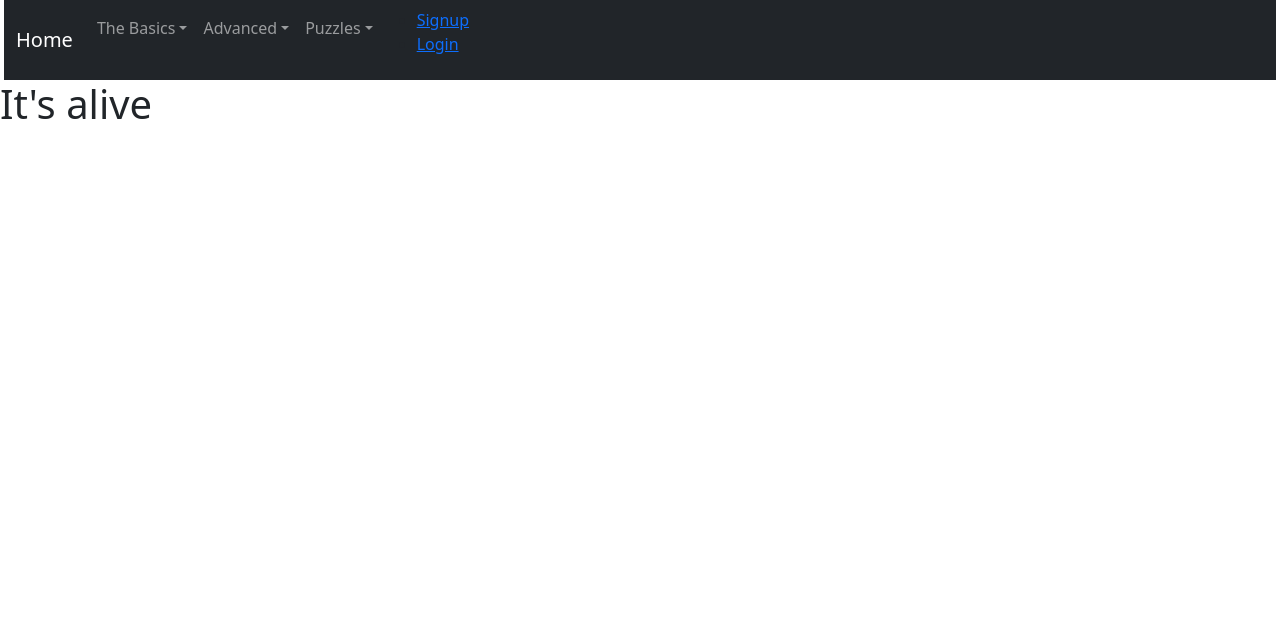
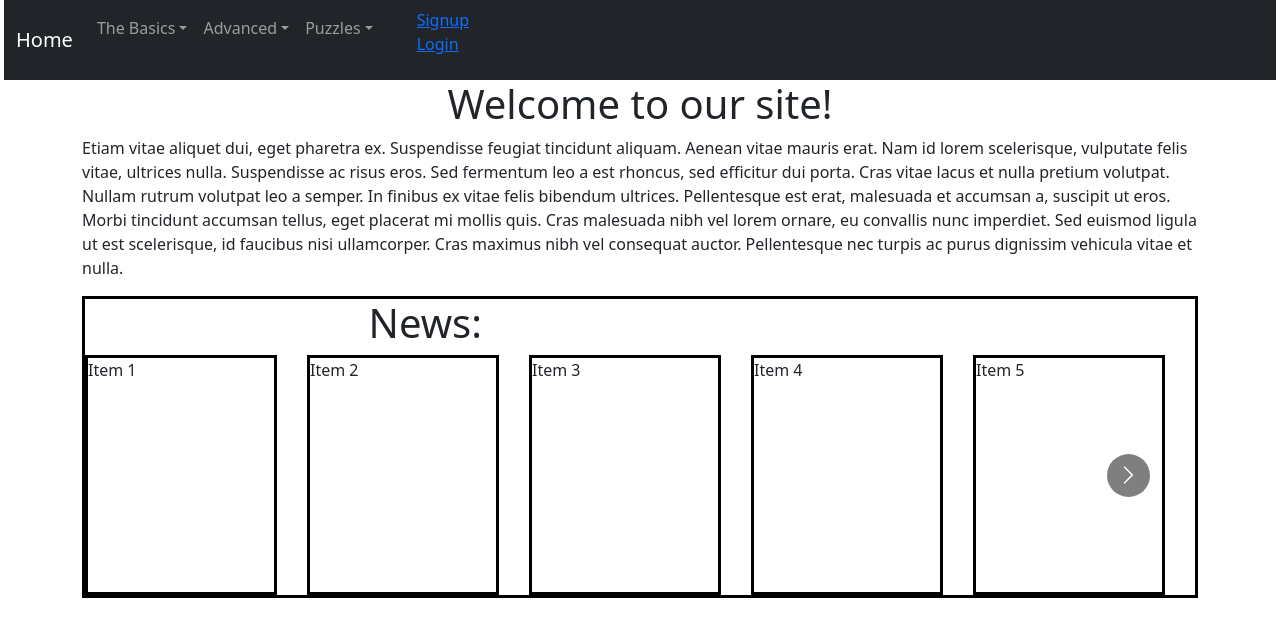
Before and after one commit to MadeOfBees/chess-tutorials, a React (Create React App) app in the folder client/: page / in a window 1280 px wide. Shown: the top 636 px of the page. Built offline with nearby package versions, Linux system fonts and the light colour scheme.

Commit message:
Added homepage

```diff
--- a/client/src/App.css
+++ b/client/src/App.css
@@ -0,0 +1,13 @@
+.titleScreen{
+    text-align: center;
+}
+
+.hueyLewis{
+    border: 3px solid black;
+}
+
+.hipToBeRectangle{
+    border: 3px solid black;
+    height: 15rem;
+    width: 12rem;
+}
--- a/client/src/App.js
+++ b/client/src/App.js
@@ -38,9 +38,6 @@ function App() {
       <Router>
         <div>
             <Nav />
-            <h1>
-              It's alive
-            </h1>
             <Routes>
               <Route
                 path="/"
--- a/client/src/pages/Home.js
+++ b/client/src/pages/Home.js
@@ -1,9 +1,74 @@
-import React from "react";
+import React from 'react';
+// import { Link } from 'react-router-dom';
+import Container from 'react-bootstrap/Container';
+import Row from 'react-bootstrap/Row';
+import Col from 'react-bootstrap/Col';
+import Carousel from 'react-multi-carousel';
+import 'react-multi-carousel/lib/styles.css';
+import "../App.css";
+const responsive = {
+  superLargeDesktop: {
+    // the naming can be any, depends on you.
+    breakpoint: { max: 4000, min: 3000 },
+    items: 7
+  },
+  desktop: {
+    breakpoint: { max: 3000, min: 1024 },
+    items: 5
+  },
+  tablet: {
+    breakpoint: { max: 1024, min: 464 },
+    items: 4
+  },
+  mobile: {
+    breakpoint: { max: 464, min: 0 },
+    items: 3
+  }
+};
 
 const Home = () => {
   return (
-    <div className="container">
-    </div>
+    <Container>
+      <main>
+        <Row>
+          <Col></Col>
+          <Col xs={6}>
+            <h1 className="titleScreen">Welcome to our site!</h1>
+          </Col>
+          <Col></Col>
+        </Row>
+        <p> Etiam vitae aliquet dui, eget pharetra ex. Suspendisse feugiat tincidunt aliquam. Aenean vitae mauris erat. Nam id lorem scelerisque, vulputate felis vitae, ultrices nulla. Suspendisse ac risus eros. Sed fermentum leo a est rhoncus, sed efficitur dui porta. Cras vitae lacus et nulla pretium volutpat. Nullam rutrum volutpat leo a semper. In finibus ex vitae felis bibendum ultrices. Pellentesque est erat, malesuada et accumsan a, suscipit ut eros. Morbi tincidunt accumsan tellus, eget placerat mi mollis quis. Cras malesuada nibh vel lorem ornare, eu convallis nunc imperdiet. Sed euismod ligula ut est scelerisque, id faucibus nisi ullamcorper. Cras maximus nibh vel consequat auctor. Pellentesque nec turpis ac purus dignissim vehicula vitae et nulla. </p>
+      </main>
+      <div className='hueyLewis'>
+        <Row>
+          <Col></Col>
+          <Col xs={6}>
+            <h1>News:</h1>
+          </Col>
+          <Col></Col>
+        </Row>
+        <Carousel responsive={responsive} centerMode={true}>
+          <div><div className="hipToBeRectangle">Item 1</div></div>
+          <div><div className="hipToBeRectangle">Item 2</div></div>
+          <div><div className="hipToBeRectangle">Item 3</div></div>
+          <div><div className="hipToBeRectangle">Item 4</div></div>
+          <div><div className="hipToBeRectangle">Item 5</div></div>
+          <div><div className="hipToBeRectangle">Item 6</div></div>
+          <div><div className="hipToBeRectangle">Item 7</div></div>
+          <div><div className="hipToBeRectangle">Item 8</div></div>
+          <div><div className="hipToBeRectangle">Item 9</div></div>
+          <div><div className="hipToBeRectangle">Item 10</div></div>
+          <div><div className="hipToBeRectangle">Item 11</div></div>
+          <div><div className="hipToBeRectangle">Item 12</div></div>
+          <div><div className="hipToBeRectangle">Item 13</div></div>
+          <div><div className="hipToBeRectangle">Item 14</div></div>
+          <div><div className="hipToBeRectangle">Item 15</div></div>
+          <div><div className="hipToBeRectangle">Item 16</div></div>
+          <div><div className="hipToBeRectangle">Item 17</div></div>
+          <div><div className="hipToBeRectangle">Item 18</div></div>
+        </Carousel>
+      </div>
+    </Container>
   );
 };
 
```
Also changed, not shown: package.json (+6 -1 lines), 1 other file (tests, documents, lock files or other folders).
